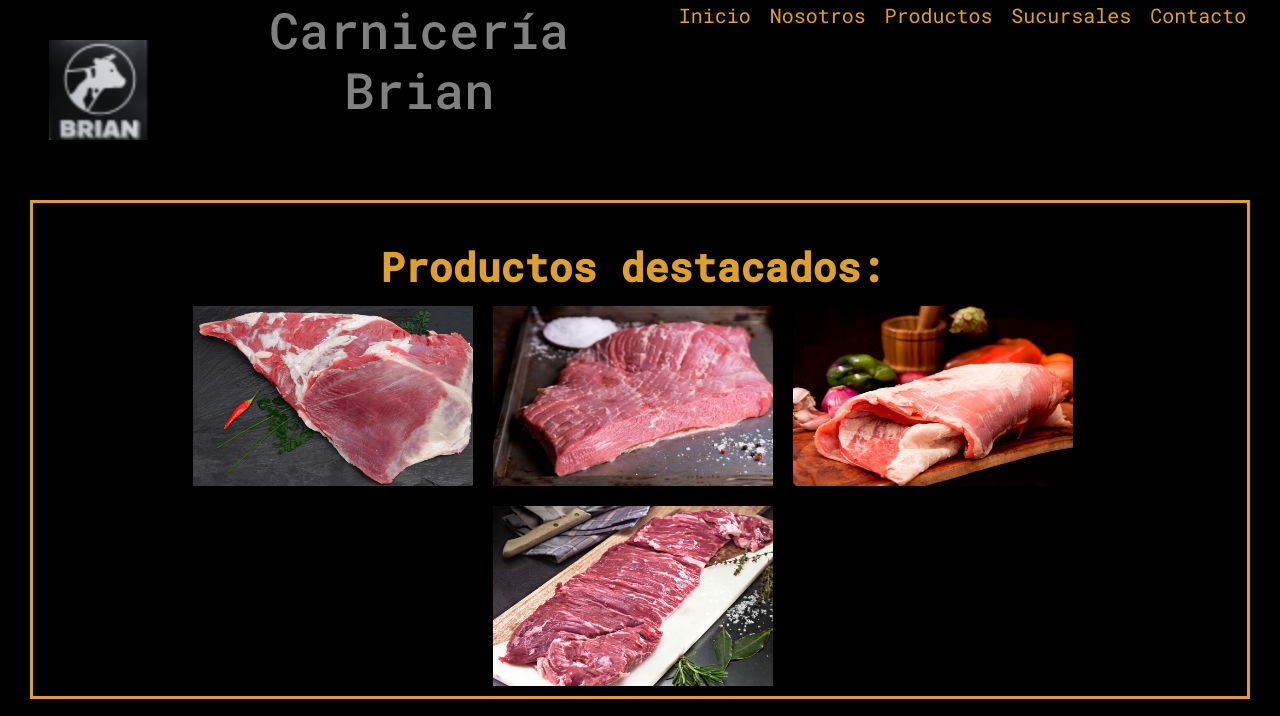
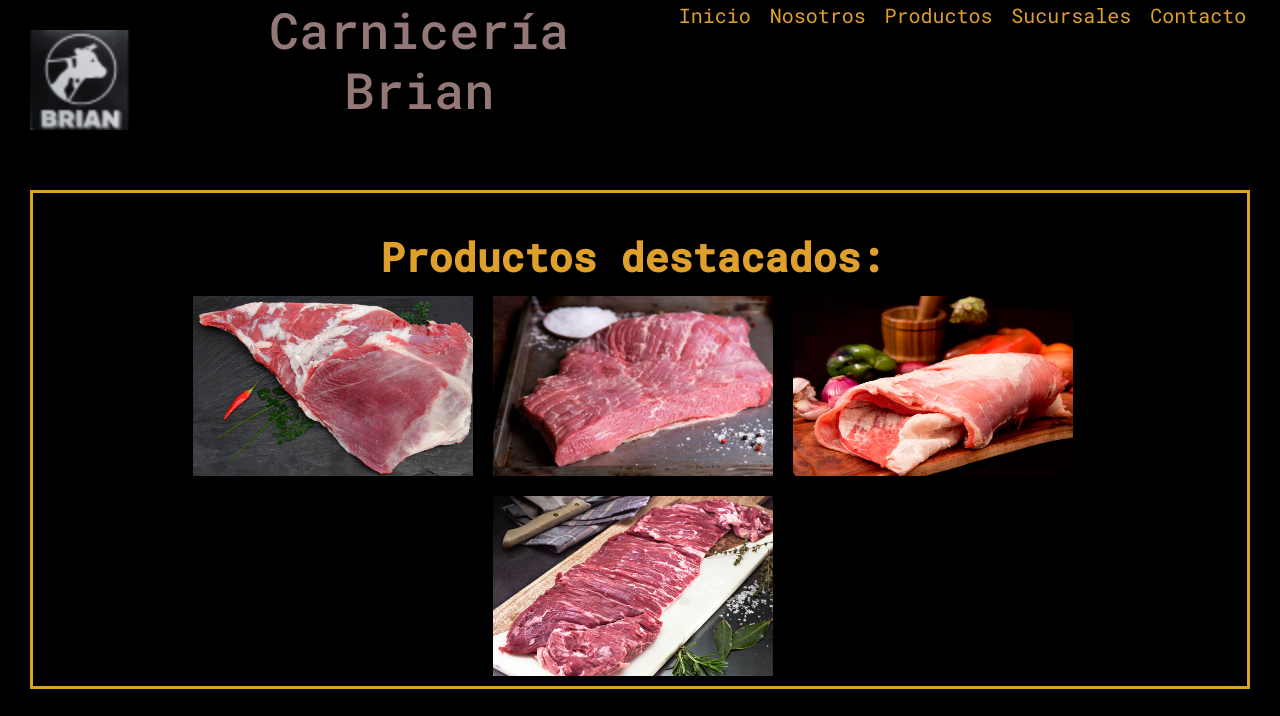
Before and after one commit to cristianpastorini/Proyecto-Uno, a website: page index.html in a window 1280 px wide. Shown: the top 716 px of the page. Drawn offline with nearby package versions, Linux system fonts and the light colour scheme.

Commit message:
7 commit

```diff
--- a/index.html
+++ b/index.html
@@ -24,13 +24,13 @@
     <div class="conteiner-fluid">
         <header>
                 <div class="row">
-                    <div class="padrelogo col-md-2 col-sm-12">
+                    <div class="padrelogo col-lg-2 col-md-2 col-sm-12">
                     <img src="multimedia/Diseño sin título (2).png" alt="logo" class="logo1 animate__animated animate__bounceIn">
                 </div>
-                <div class="titulo col-md-4 col-sm-12">
+                <div class="titulo col-lg-4 col-md-4 col-sm-12">
                     <h1 > Carnicería Brian </h1>
                 </div>
-                <div class="col-md-6 col-sm-12">
+                <div class=" col-lg-6 col-md-6 col-sm-12">
                     <nav>
                         <ul class="menu3">
                             <li><a href="index.html" class="menu3">Inicio</a></li>
--- a/scss/estilos.scss
+++ b/scss/estilos.scss
@@ -18,16 +18,14 @@ body{
     background-color: $ColorPrincipal;
 }
 
-header{
     .padrelogo {
     display: flex;
     flex-direction: row;
     flex-wrap: wrap;
-    justify-content: center;
+    align-content: center;
     background-image: url(../multimedia/fondo.jpg);
     background-repeat: no-repeat;
     background-size: 100%;
-    margin-top: 1rem;
         .logo1 {
             height: 10rem;
             width: 10rem;
@@ -36,7 +34,7 @@ header{
     }
 
     h1 {
-        color:grey;
+        color:rgb(148, 120, 120);
         font-family: 'roboto mono', monospace;
         font-size: 5rem;
         text-align: center;
@@ -54,7 +52,7 @@ header{
         justify-content: space-evenly;
         align-items: flex-end;
         }
-    }
+
 
     .tituloproductos {
         color: $ColorSecundario;
@@ -101,6 +99,7 @@ header{
         height: 30rem;
         margin: 1rem;
             }
+
     .padremensaje{
     @extend .padremapa;
     }
```
Also changed, not shown: css/estilos.css, 1 other file.
